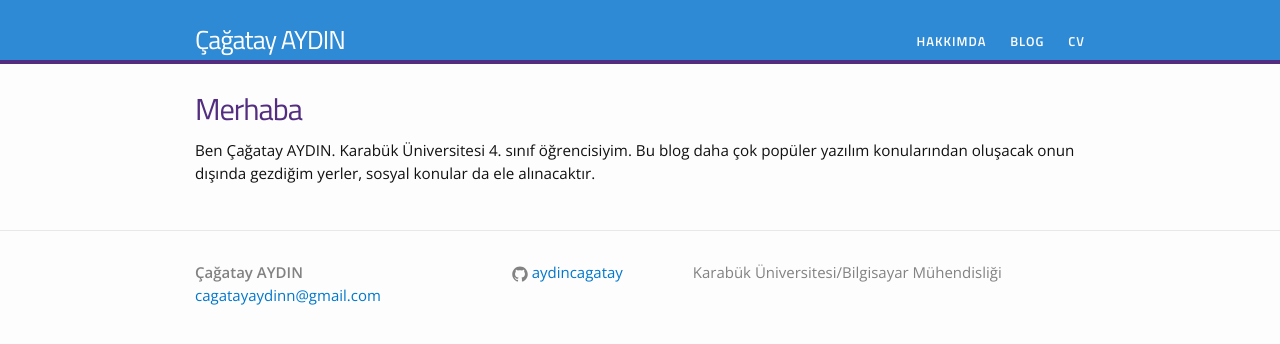
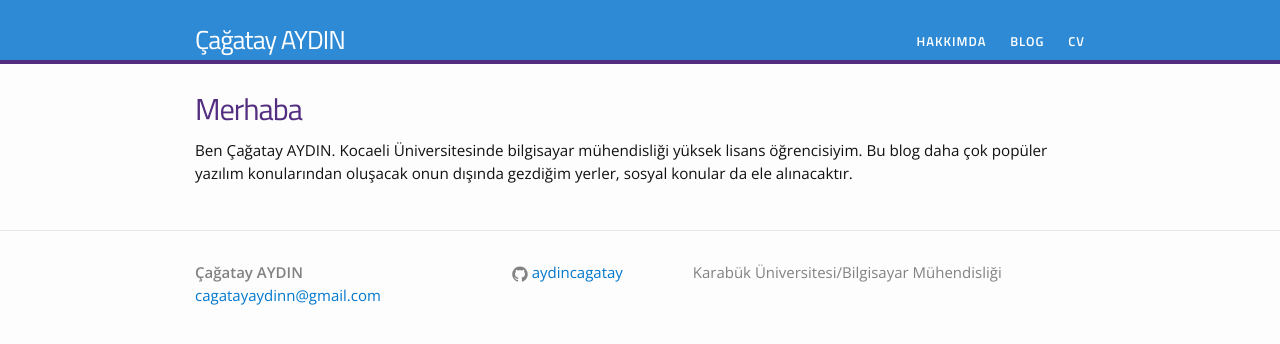
Before and after one commit to aydincagatay/aydincagatay.github.io, a Jekyll site: the page built from index.html, in a window 1280 px wide. Shown: the top 344 px of the page. Built offline with Jekyll 4.4.1, drawn with Linux system fonts in a browser that asks for light colours.

Commit message:
Update index.html

```diff
--- a/index.html
+++ b/index.html
@@ -8,6 +8,6 @@ layout: default
 
 <h1>Merhaba</h1>
 
-<p>Ben Çağatay AYDIN. Karabük Üniversitesi 4. sınıf öğrencisiyim. Bu blog daha çok popüler yazılım konularından oluşacak onun dışında gezdiğim yerler, sosyal konular da ele alınacaktır.</p>
+<p>Ben Çağatay AYDIN. Kocaeli Üniversitesinde bilgisayar mühendisliği yüksek lisans öğrencisiyim. Bu blog daha çok popüler yazılım konularından oluşacak onun dışında gezdiğim yerler, sosyal konular da ele alınacaktır.</p>
 
 </div>
```
